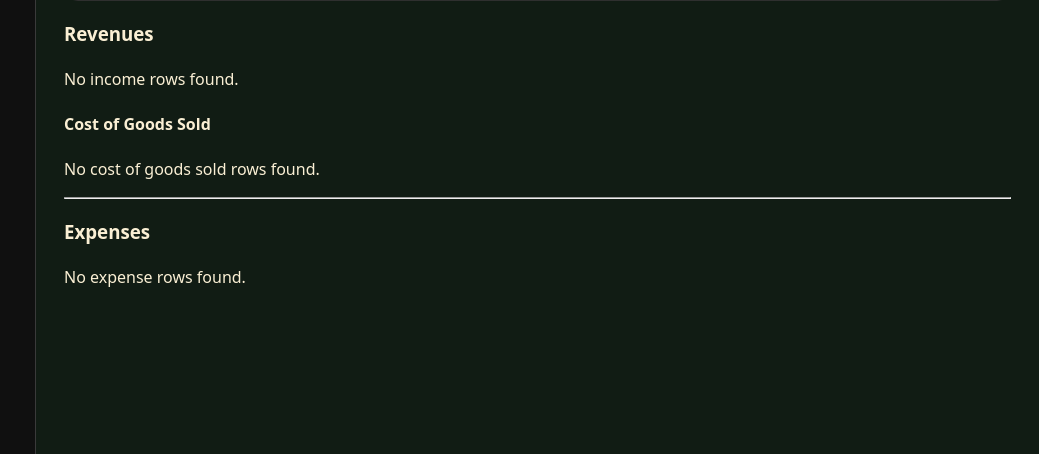
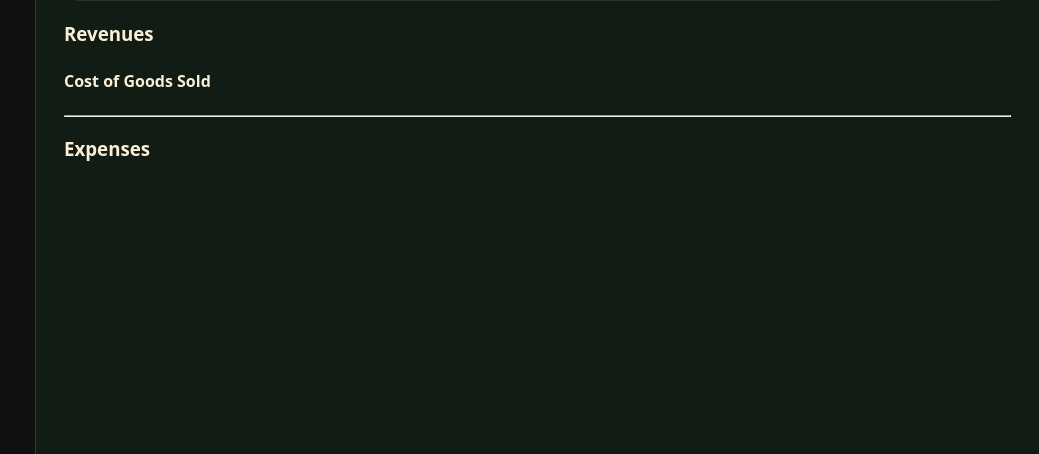
Before and after one commit to CogSciOliver/taxation-without-rep, a FastAPI app: template templates/pl_annual.html in a window 1280 px wide. Shown: the part 346-800 px from the top of the page, without its empty margins (241-1280 px from the left). Run offline with FastAPI, Linux system fonts and the light colour scheme; the template is opened without the code that fills it, so the values that code supplies are empty.

Commit message:
## v3.1.3 - Display: P&L: Removed conditional table display for proper P&L Structure

```diff
--- a/app.py
+++ b/app.py
@@ -180,7 +180,7 @@ def _render_pl_table(df: pd.DataFrame) -> str:
         if label in {"gross profit", "net profit"}:
             style = "color: #f5f5f5; font-family: serif; font-weight: 800; font-size: 1.05rem; border-top: 3px double #999; border-bottom: 3px double #999; background: rgba(255,255,255,0.06);"
         elif label.startswith("total "):
-            style = "color: #f5f5f5; font-family: serif; font-weight: 400; font-size: 1.05rem; border-top: 2px solid #40c664; background: rgba(255,255,255,0.03);"
+            style = "color: #f5f5f5; font-family: serif; font-weight: 700; font-size: 1.05rem; border-top: 2px solid #40c664; background: rgba(255,255,255,0.03);"
         else:
             style = ""
 
--- a/templates/pl_annual.html
+++ b/templates/pl_annual.html
@@ -26,27 +26,16 @@
 
 
 <h3>Revenues</h3>
-{% if income_table %}
 {{ income_table|safe }}
-{% else %}
-<p>No income rows found.</p>
-{% endif %}
 
 <h4>Cost of Goods Sold</h4>
-{% if cogs_table %}
 {{ cogs_table|safe }}
-{% else %}
-<p>No cost of goods sold rows found.</p>
-{% endif %}
 
 <hr>
 
 <h3>Expenses</h3>
-{% if expense_table %}
 {{ expense_table|safe }}
-{% else %}
-<p>No expense rows found.</p>
-{% endif %}
+
 
 
 {% endblock %}
```
Also changed, not shown: RELEASE_NOTES.md (+10 -4 lines).
